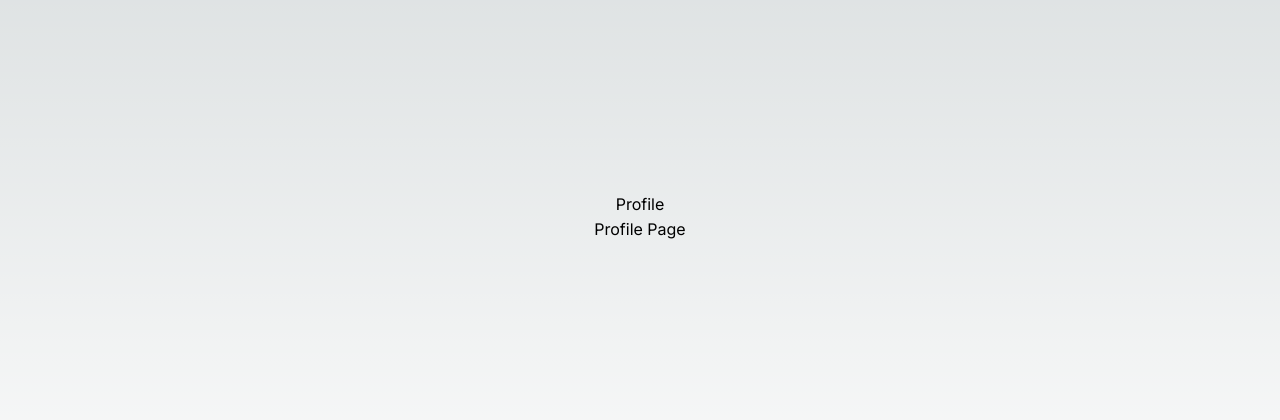
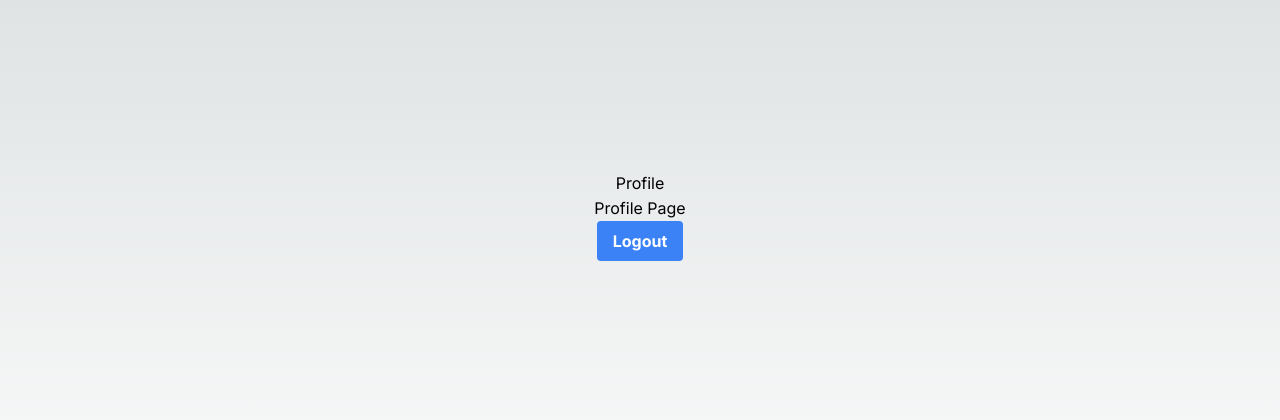
Before and after one commit to gnoparus/next-auth, a Next.js app: page /profile in a window 1280 px wide. Shown: the part 184-604 px from the top of the page. Built offline with nearby package versions, Linux system fonts and the light colour scheme.

Commit message:
Add logout

```diff
--- /dev/null
+++ b/src/app/api/users/logout/route.ts
@@ -0,0 +1,12 @@
+import { NextRequest, NextResponse } from "next/server"
+
+export async function GET() {
+
+    try {
+        const response = NextResponse.json({ message: "Logout successful", success: true })
+        response.cookies.set("token", "", { httpOnly: true, expires: new Date(0) })
+        return response
+    } catch (error: any) {
+        return NextResponse.json({ error: error.message }, { status: 500 })
+    }
+}
--- a/src/app/profile/page.tsx
+++ b/src/app/profile/page.tsx
@@ -1,10 +1,32 @@
+"use client"
+
+import axios from "axios"
+import Link from "next/link"
+import { toast } from "react-hot-toast"
+import { useRouter } from "next/navigation"
+
 export default function ProfilePage() {
+    const router = useRouter()
+
+    const onLogout = async () => {
+        console.log("onLogout")
+        try {
+            await axios.get("/api/users/logout")
+            toast.success('Logout successful')
+            router.push('/login')
+        } catch (error: any) {
+            console.log(error.message)
+        } finally {
+        }
+    }
 
     return (
         <div className="flex flex-col items-center justify-center min-h-screen py-2">
             <h1>Profile</h1>
             <hr />
             <p>Profile Page</p>
+            <hr />
+            <button onClick={onLogout} className="bg-blue-500 hover:bg-blue-700 text-white font-bold py-2 px-4 rounded ">Logout</button>
         </div>
     )
 }
```
